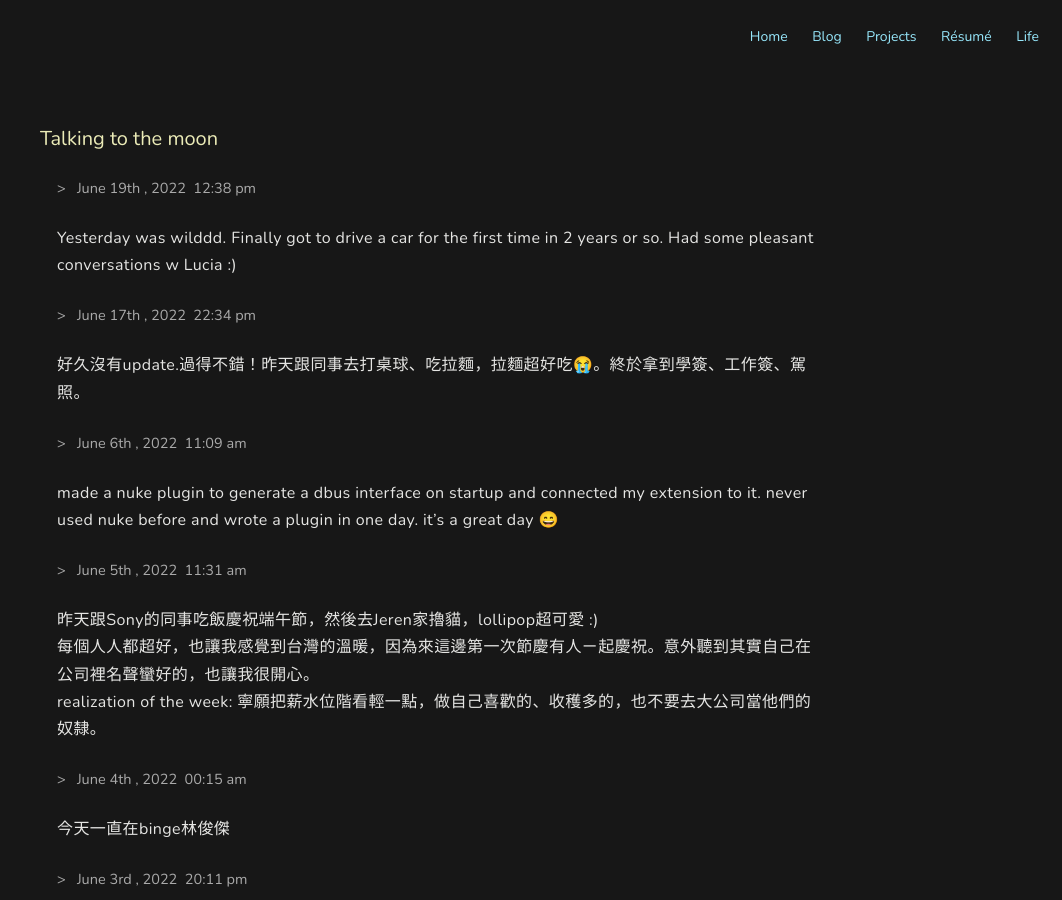
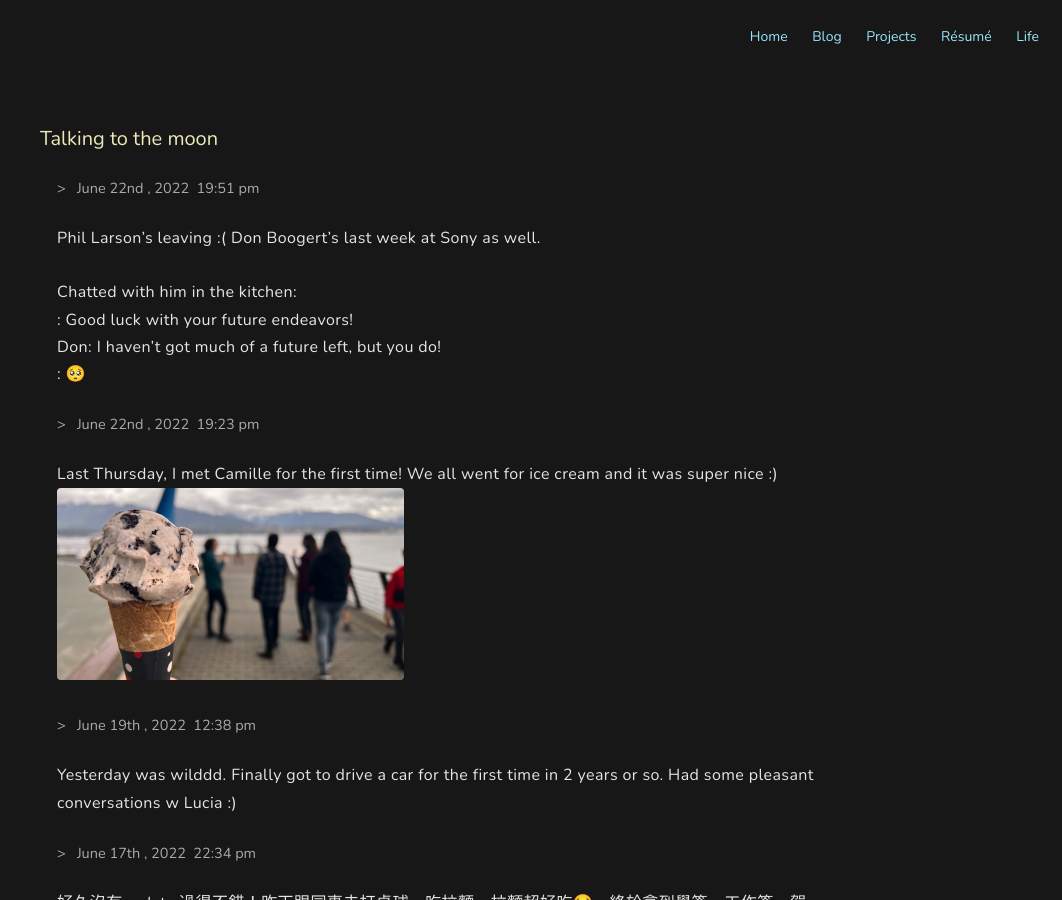
Before and after one commit to danielchen-pyc/danielchen-pyc.github.io, a Jekyll site: the page built from life.html, in a window 1280 px wide and 900 px high. Shown: the whole window, without its empty margins (218-1280 px from the left). Built offline with Jekyll 4.4.1, drawn with Linux system fonts in a browser that asks for light colours; emoji names are drawn with the system emoji font; some web fonts are replaced.

Commit message:
daily update

```diff
--- a/_data/life.yml
+++ b/_data/life.yml
@@ -1,3 +1,16 @@
+- date: 2022/06/22 7:51pm
+  content: |
+    Phil Larson's leaving :( Don Boogert's last week at Sony as well. <br/><br/>
+    Chatted with him in the kitchen: <br/>
+    \: Good luck with your future endeavors! <br/>
+    Don: I haven't got much of a future left, but you do! <br/>
+    \: 🥺
+
+- date: 2022/06/22 7:23pm
+  content: |
+    Last Thursday, I met Camille for the first time! We all went for ice cream and it was super nice :) <br/>
+    <img src="/assets/images/life/icecream.png" style="width:45%;"/>
+
 - date: 2022/06/19 12:38pm
   content: |
     Yesterday was wilddd. Finally got to drive a car for the first time in 2 years or so. Had some pleasant conversations w Lucia :)
```
Also changed, not shown: assets/images/life/icecream.png (added).
